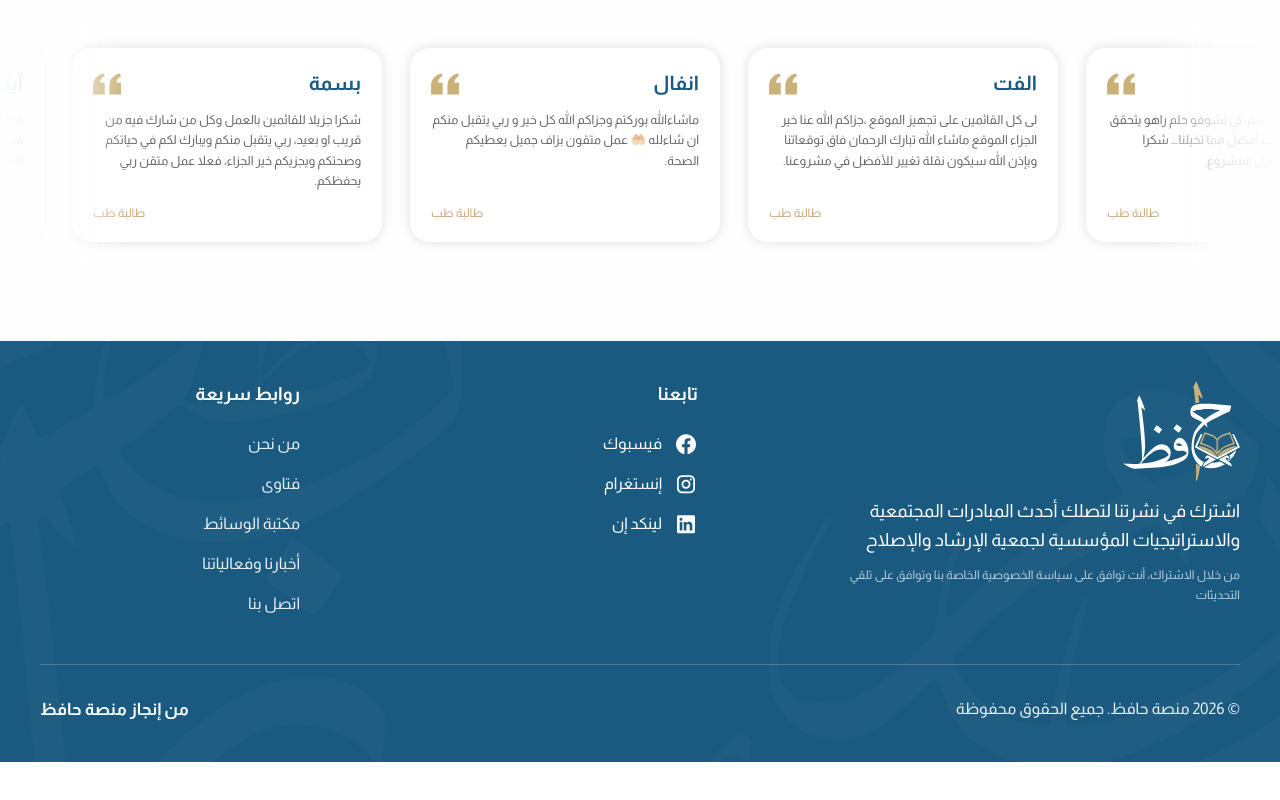
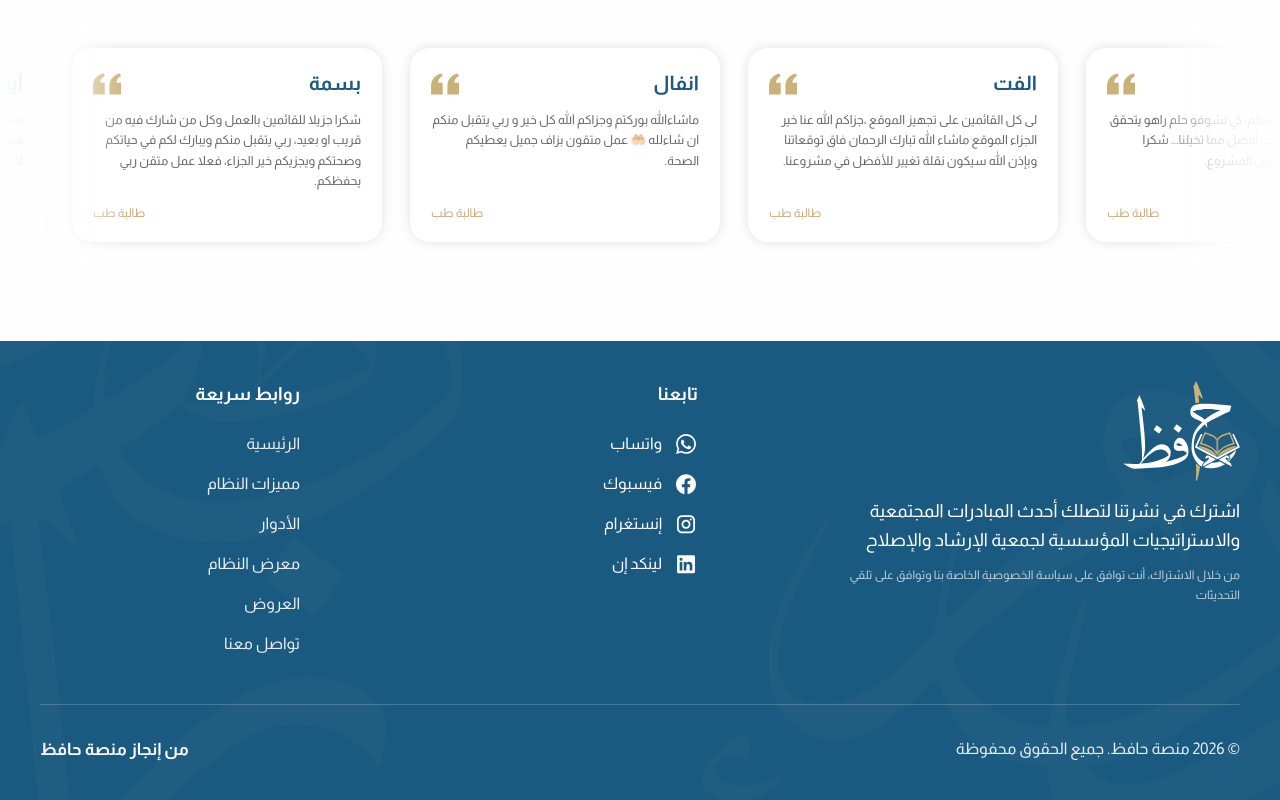
Before and after one commit to lo-ucif/hafez-web, a React (Vite) app: page / in a window 1280 px wide. Shown: the part 6513-7313 px from the top of the page. Before the commit the page ends 7275 px from the top, so only its background shows below. Built offline with nearby package versions, Linux system fonts and the light colour scheme.

Commit message:
feat: implement Footer component with navigation and social links

```diff
--- a/src/components/layout/Footer.tsx
+++ b/src/components/layout/Footer.tsx
@@ -1,7 +1,30 @@
 import { motion } from "framer-motion";
 import { IMAGES } from "../../constants/images";
+import { navLinks } from "../../data/navigation";
 
 const socialLinks = [
+  {
+    id: "whatsapp",
+    label: "واتساب",
+    href: "https://wa.me/",
+    svg: (
+      <svg
+        width="24"
+        height="24"
+        viewBox="0 0 24 24"
+        fill="none"
+        xmlns="http://www.w3.org/2000/svg"
+        className="size-[24px]"
+      >
+        <path
+          fillRule="evenodd"
+          clipRule="evenodd"
+          d="M12.04 2C6.58 2 2.13 6.45 2.13 11.91C2.13 13.66 2.59 15.36 3.45 16.86L2.05 22L7.3 20.62C8.75 21.41 10.38 21.83 12.04 21.83C17.5 21.83 21.95 17.38 21.95 11.92C21.95 9.27 20.92 6.78 19.05 4.91C17.18 3.03 14.69 2 12.04 2ZM12.04 20.15C10.56 20.15 9.11 19.76 7.85 19.01L7.55 18.83L4.43 19.65L5.26 16.61L5.06 16.29C4.24 14.99 3.81 13.47 3.81 11.91C3.81 7.37 7.5 3.69 12.04 3.69C14.24 3.69 16.31 4.55 17.86 6.11C19.42 7.67 20.27 9.74 20.27 11.91C20.27 16.46 16.58 20.15 12.04 20.15ZM16.55 14.43C16.3 14.31 15.08 13.71 14.85 13.62C14.62 13.54 14.46 13.5 14.29 13.75C14.13 14 13.65 14.57 13.5 14.74C13.36 14.9 13.21 14.93 12.96 14.8C12.71 14.68 11.91 14.41 10.96 13.57C10.22 12.91 9.72 12.1 9.58 11.85C9.43 11.6 9.56 11.47 9.69 11.35C9.8 11.24 9.93 11.07 10.06 10.92C10.18 10.77 10.22 10.67 10.31 10.5C10.39 10.33 10.35 10.19 10.29 10.06C10.22 9.94 9.73 8.73 9.52 8.24C9.32 7.75 9.12 7.82 8.97 7.81C8.83 7.8 8.66 7.8 8.5 7.8C8.33 7.8 8.07 7.86 7.84 8.11C7.61 8.36 6.97 8.96 6.97 10.18C6.97 11.41 7.86 12.59 7.99 12.76C8.11 12.92 9.75 15.45 12.25 16.53C12.84 16.79 13.3 16.94 13.66 17.06C14.26 17.25 14.8 17.22 15.23 17.16C15.71 17.09 16.71 16.55 16.92 15.98C17.13 15.4 17.13 14.91 17.06 14.8C17 14.7 16.8 14.55 16.55 14.43Z"
+          fill="currentColor"
+        />
+      </svg>
+    ),
+  },
   {
     id: "facebook",
     label: "فيسبوك",
@@ -66,14 +89,6 @@ const socialLinks = [
       </svg>
     ),
   },
-];
-
-const quickLinks = [
-  { id: "about", label: "من نحن", href: "#home" },
-  { id: "fatwa", label: "فتاوى", href: "#" },
-  { id: "media", label: "مكتبة الوسائط", href: "#gallery" },
-  { id: "news", label: "أخبارنا وفعالياتنا", href: "#features" },
-  { id: "contact", label: "اتصل بنا", href: "#contact" },
 ];
 
 /**
@@ -224,10 +239,29 @@ export default function Footer() {
               data-node-id="337:202"
               data-name="Footer Links"
             >
-              {quickLinks.map((link) => (
+              {navLinks.map((link) => (
                 <motion.a
                   key={link.id}
                   href={link.href}
+                  onClick={(e) => {
+                    const targetId = link.href.replace("#", "");
+                    const el = document.getElementById(targetId);
+                    if (el) {
+                      e.preventDefault();
+                      const headerHeight = window.innerWidth < 768 ? 60 : 90;
+                      const currentScroll =
+                        window.scrollY || window.pageYOffset || 0;
+                      const targetY =
+                        el.getBoundingClientRect().top +
+                        currentScroll -
+                        headerHeight;
+                      window.scrollTo({
+                        top: Math.max(0, targetY),
+                        behavior: "smooth",
+                      });
+                      window.history.pushState(null, "", link.href);
+                    }
+                  }}
                   whileHover={{ x: -4, color: "#cab178" }}
                   transition={{ duration: 0.2 }}
                   className="
```
